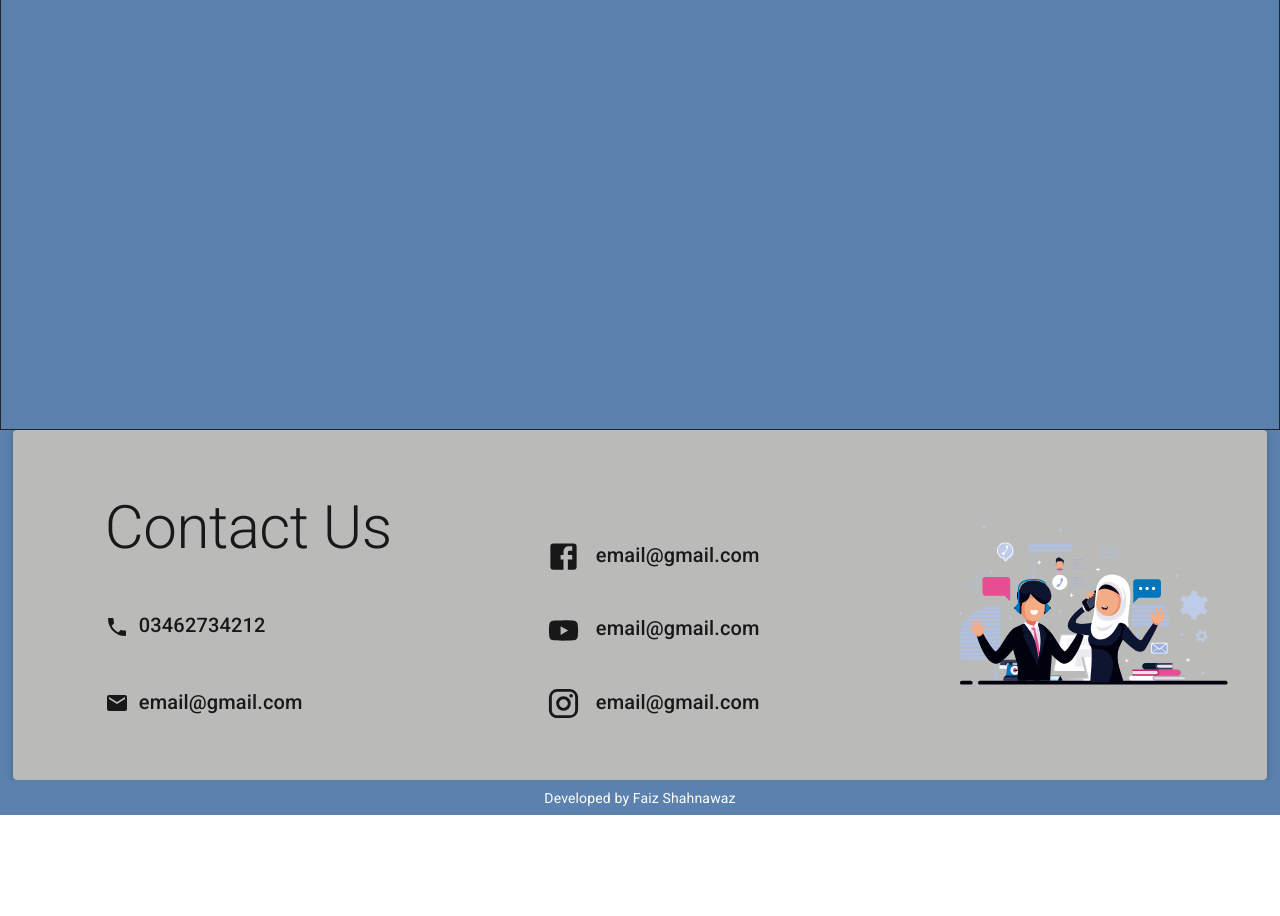
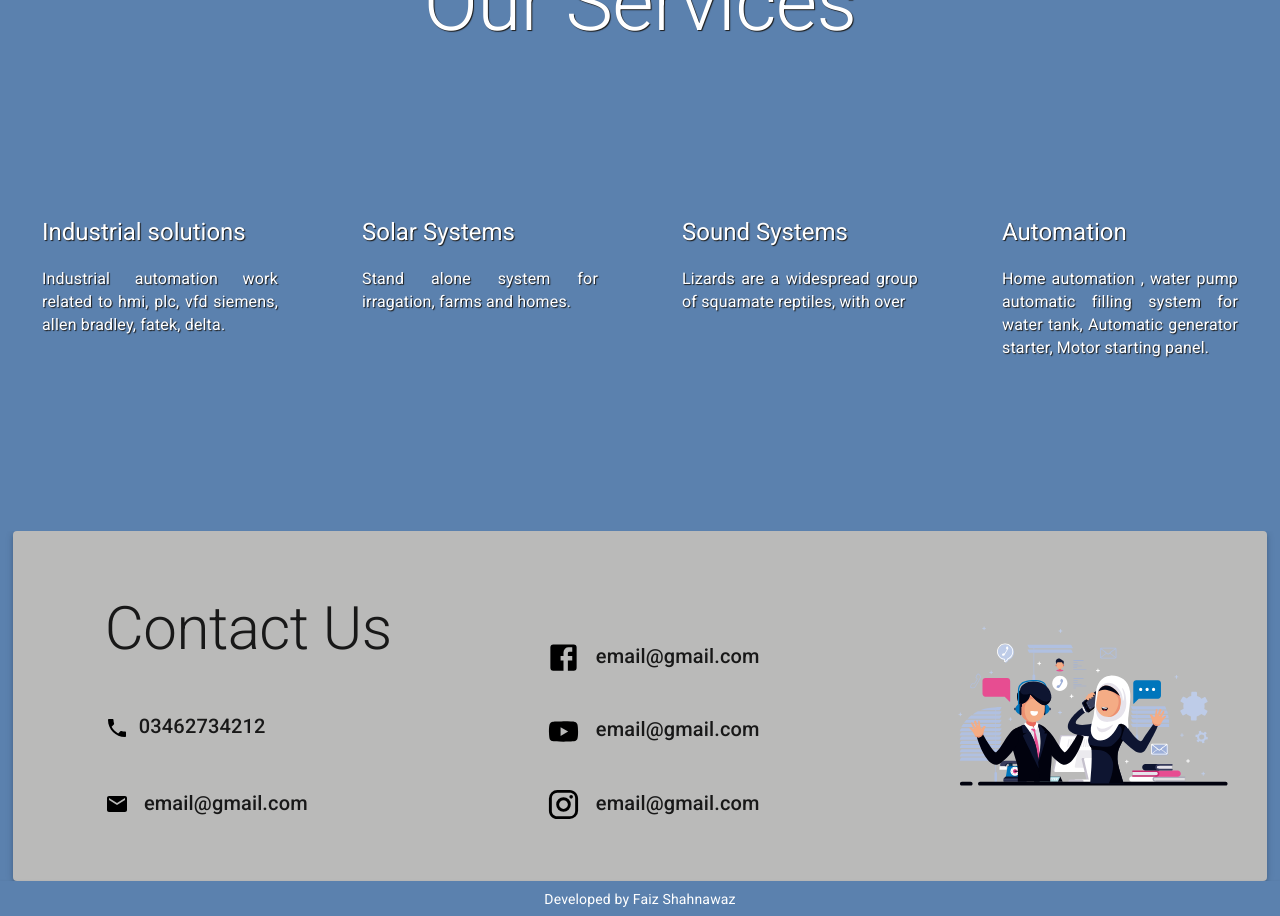
Before and after one commit to faiz260/Smart-solutions-app, a React (Create React App) app: page /about in a window 1280 px wide. Shown: the part 1680-2596 px from the top of the page. Before the commit the page ends 2495 px from the top, so only its background shows below. Built offline with nearby package versions, Linux system fonts and the light colour scheme.

Commit message:
About page completed

```diff
--- a/src/components/about/about.css
+++ b/src/components/about/about.css
@@ -17,7 +17,8 @@
   width: 70%;
   padding: 10px;
   text-align: justify;
-  background-color: hsl(213deg 100% 25%) !important;
+  background-color: #5b81ae !important;
+  /* background-color: hsl(213deg 100% 25%) !important; */
   /* background-color: #babab9 !important; */
 }
 .content {
@@ -79,12 +80,81 @@
   font-weight: bolder;
   color: white !important;
 }
-
-.div_3{
-  border: 1px solid;
-  height: 500px;
+.div_3 {
   width: 100%;
   background-color: #5b81ae;
+  margin-top: -25px;
+  display: flex;
+  justify-content: center;
+  align-items: center;
+  flex-direction: column;
+}
+.div_3_typo {
+  color: white;
+  font-size: 5rem !important;
+  margin-top: 50px !important;
+  text-shadow: 1px 1px 1px rgb(28, 28, 28);
+}
+.services_div {
+  /* border: 1px solid; */
+  min-height: 400px;
+  width: 100%;
+  background-color: #5b81ae;
+  margin-top: 80px;
+  display: flex;
+  align-items: center;
+  justify-content: space-around;
+}
+.services_div_child {
+  /* border: 1px solid; */
+  display: flex;
+  justify-content: space-around;
+  align-items: center;
+  width: 50%;
+}
+.product_div {
+  /* border: 1px solid; */
+  height: 250px;
+  /* max-width: 280px; */
+  width: 40%;
+  padding: 10px;
+  text-align: justify;
+  display: flex;
+  flex-direction: column;
+}
+.product_heading {
+  color: rgb(255, 255, 255);
+  text-shadow: 1px 1px 1px rgb(28, 28, 28);
+}
+.product_typo {
+  font-size: 1rem !important;
+  color: white;
+  text-shadow: 1px 1px 1px rgb(28, 28, 28);
+}
+.typo_gap {
+  margin-bottom: 20px;
+}
+
+
+
+@media (max-width: 560px) {
+  .owner_paper > img {
+    height: 250px;
+    width: 200px;
+  }
+  .owner_name {
+    font-size: 2rem !important;
+  }
+  .services_div_child {
+    flex-direction: column;
+  }
+  .product_div {
+    width: 70%;
+    margin-top: -100px;
+  }
+  .div_3_typo {
+    margin-bottom: 100px !important;
+  }
 }
 
 @media (max-width: 610px) {
@@ -94,11 +164,14 @@
   .about_heading {
     font-size: 4rem !important;
   }
-}
-
-@media (max-width: 420px) {
-  .about_heading {
-    font-size: 3rem !important;
+  .services_div_child {
+    margin: 20px;
+  }
+  .div_3_typo {
+    font-size: 3.75rem !important;
+  }
+  .product_typo {
+    font-size: 0.875rem !important;
   }
 }
 
@@ -109,30 +182,43 @@
   .owner_paper {
     width: 100%;
   }
+  .owner_paper img {
+    margin-top: 100px;
+  }
   .owner_des_paper {
     width: 100%;
   }
   .des_typo {
     font-size: 1rem !important;
+    margin-top: -100px !important;
+  }
+  .services_div {
+    flex-direction: column;
+  }
+  .services_div_child {
+    width: 100%;
   }
 }
-
-@media (max-width: 560px) {
-  .owner_paper > img {
-    height: 250px;
-    width: 200px;
+@media (max-width: 420px) {
+  .about_heading {
+    font-size: 3rem !important;
   }
-  .owner_name{
-    font-size: 2rem !important;
+  .div_3_typo {
+    font-size: 3rem !important;
+  }
+  .product_typo {
+    font-size: 0.85rem !important;
   }
 }
-
-@media(max-width: 400px){
+@media (max-width: 400px) {
   .owner_paper > img {
     height: 200px;
     width: 160px;
   }
-  .owner_name{
-    font-size: 1.70rem !important;
+  .owner_name {
+    font-size: 1.7rem !important;
+  }
+  .des_typo{
+    font-size: 0.85rem !important;
   }
 }
--- a/src/components/about/about.jsx
+++ b/src/components/about/about.jsx
@@ -82,7 +82,9 @@ function About() {
       <div className="div_2">
         <Paper elevation={0} className="owner_paper">
           <img src="/Faiz-front-photo.jpeg" />
-          <Typography variant="h4" className="owner_name">Faiz Shahnawaz</Typography>
+          <Typography variant="h4" className="owner_name">
+            Faiz Shahnawaz
+          </Typography>
           <Typography variant="subtitle1">Owner Smart Solutions</Typography>
         </Paper>
         <Paper elevation={0} className="owner_des_paper">
@@ -97,7 +99,53 @@ function About() {
         </Paper>
       </div>
       <div className="div_3">
-
+        <Typography variant="h2" className="div_3_typo">
+          Our Services
+        </Typography>
+        <div className="services_div">
+          <div className="services_div_child">
+            <div className="product_div">
+              <Typography variant="h5" className="product_heading">
+                Industrial solutions
+              </Typography>
+              <div className="typo_gap"></div>
+              <Typography variant="body2" className="product_typo">
+                Industrial automation work related to hmi, plc, vfd siemens,
+                allen bradley, fatek, delta.{" "}
+              </Typography>
+            </div>
+            <div className="product_div">
+              <Typography variant="h5" className="product_heading">
+                Solar Systems
+              </Typography>
+              <div className="typo_gap"></div>
+              <Typography variant="body2" className="product_typo">
+                Stand alone system for irragation, farms and homes.{" "}
+              </Typography>
+            </div>
+          </div>
+          <div className="services_div_child">
+            <div className="product_div">
+              <Typography variant="h5" className="product_heading">
+                Sound Systems
+              </Typography>
+              <div className="typo_gap"></div>
+              <Typography variant="body2" className="product_typo">
+                Lizards are a widespread group of squamate reptiles, with over{" "}
+              </Typography>
+            </div>
+            <div className="product_div">
+              <Typography variant="h5" className="product_heading">
+                Automation
+              </Typography>
+              <div className="typo_gap"></div>
+              <Typography variant="body2" className="product_typo">
+                Home automation , water pump automatic filling system for water
+                tank, Automatic generator starter, Motor starting panel.{" "}
+              </Typography>
+            </div>
+          </div>
+        </div>
       </div>
     </div>
   );
--- a/src/components/home/footer/footer.css
+++ b/src/components/home/footer/footer.css
@@ -34,6 +34,8 @@
 .icon{
   display: flex;
   margin-right: 10px;
+  color: black;
+  cursor: pointer;
 }
 
 .footer_mid {
--- a/src/components/home/footer/footer.jsx
+++ b/src/components/home/footer/footer.jsx
@@ -1,6 +1,6 @@
 import React from "react";
 import "./footer.css";
-import { Paper, Typography } from "@material-ui/core";
+import { Link, Paper, Typography } from "@material-ui/core";
 import PhoneIcon from "@material-ui/icons/Phone";
 import EmailIcon from "@material-ui/icons/Email";
 import FacebookIcon from "@material-ui/icons/Facebook";
@@ -31,21 +31,31 @@ function footer() {
               <span className="contact_details">03462734212</span>
             </Typography>
             <Typography variant="h6" component="h6">
-              <EmailIcon className="icon" />
+              <EmailIcon className="icon" />{" "}
               <span className="contact_details">email@gmail.com</span>
             </Typography>
           </div>
           <div className="footer_mid">
             <Typography variant="h6" component="h6">
-              <FacebookIcon className="icon" fontSize="large" />
+              <Link
+                target="_blank"
+                href="https://www.facebook.com/M.faiz.raza.21"
+              >
+                {" "}
+                <FacebookIcon className="icon" fontSize="large" />
+              </Link>
               <span className="contact_details"> email@gmail.com </span>
             </Typography>
             <Typography variant="h6" component="h6">
-              <YouTubeIcon className="icon" fontSize="large" />
+              <Link target="_blank" href="https://www.youtube.com">
+                <YouTubeIcon className="icon" fontSize="large" />
+              </Link>
               <span className="contact_details"> email@gmail.com </span>
             </Typography>
             <Typography variant="h6" component="h6">
-              <InstagramIcon className="icon" fontSize="large" />
+              <Link target="_blank" href="https://www.instagram.com">
+                <InstagramIcon className="icon" fontSize="large" />
+              </Link>
               <span className="contact_details"> email@gmail.com </span>
             </Typography>
           </div>
--- a/src/components/home/screen1/screen1.css
+++ b/src/components/home/screen1/screen1.css
@@ -23,9 +23,31 @@
 .Typo {
   margin-bottom: 20px !important;
   color: hsl(213deg 100% 25%);
+  overflow: hidden;
+  border-right: 0.15rem solid black;
+  white-space: nowrap;
+  /* letter-spacing: 1rem; */
+  animation: typing 3.5s steps(30, end), blink-caret 0.5s step-end infinite;
 }
 .Typo1 {
   font-weight: 900;
+}
+@keyframes typing {
+  from {
+    width: 0;
+  }
+  to {
+    width: 100%;
+  }
+}
+@keyframes blink-caret {
+  from,
+  to {
+    border-color: transparent;
+  }
+  50% {
+    border-color: hsl(213deg 100% 25%);
+  }
 }
 
 .logo-div {
```
